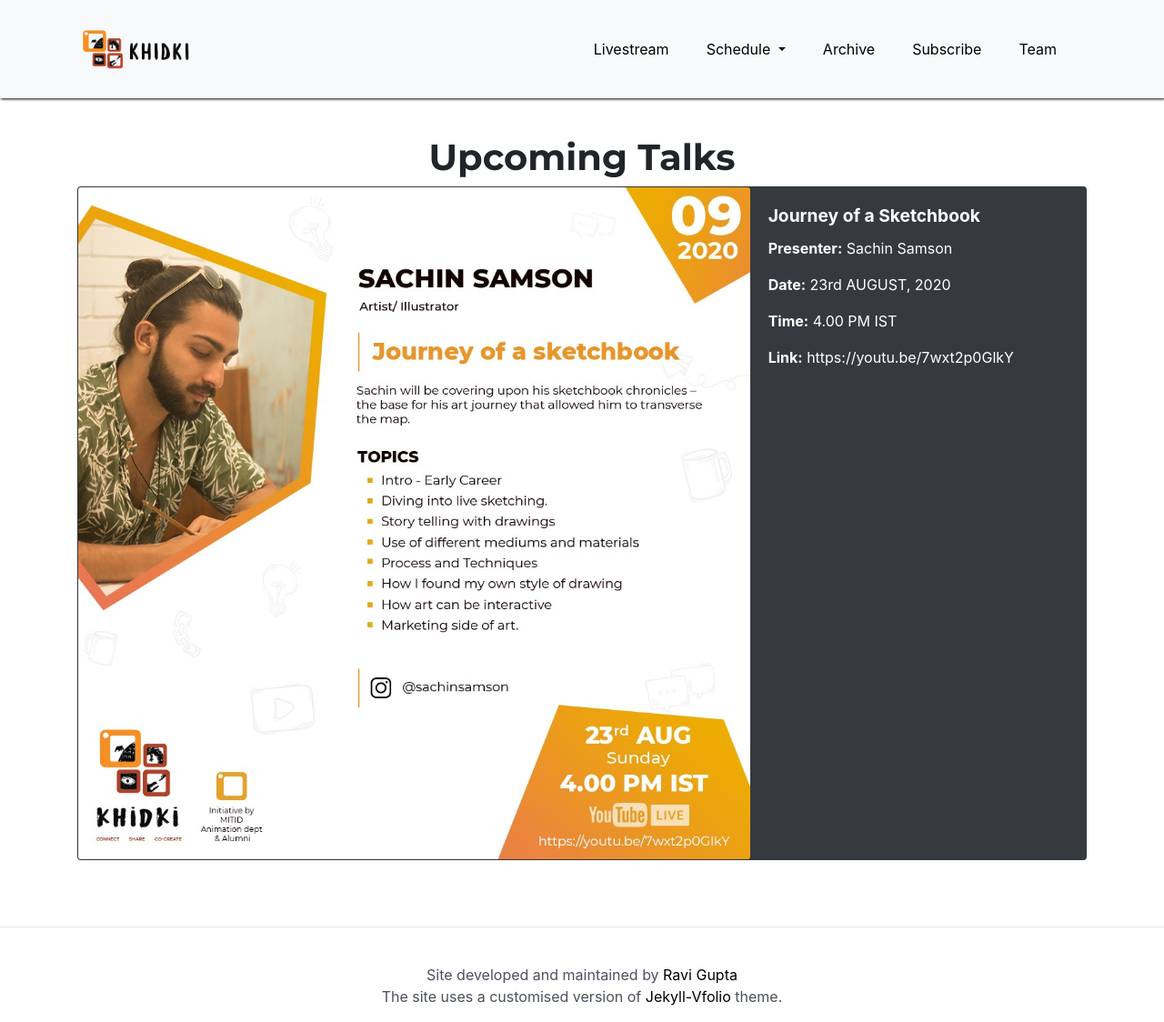
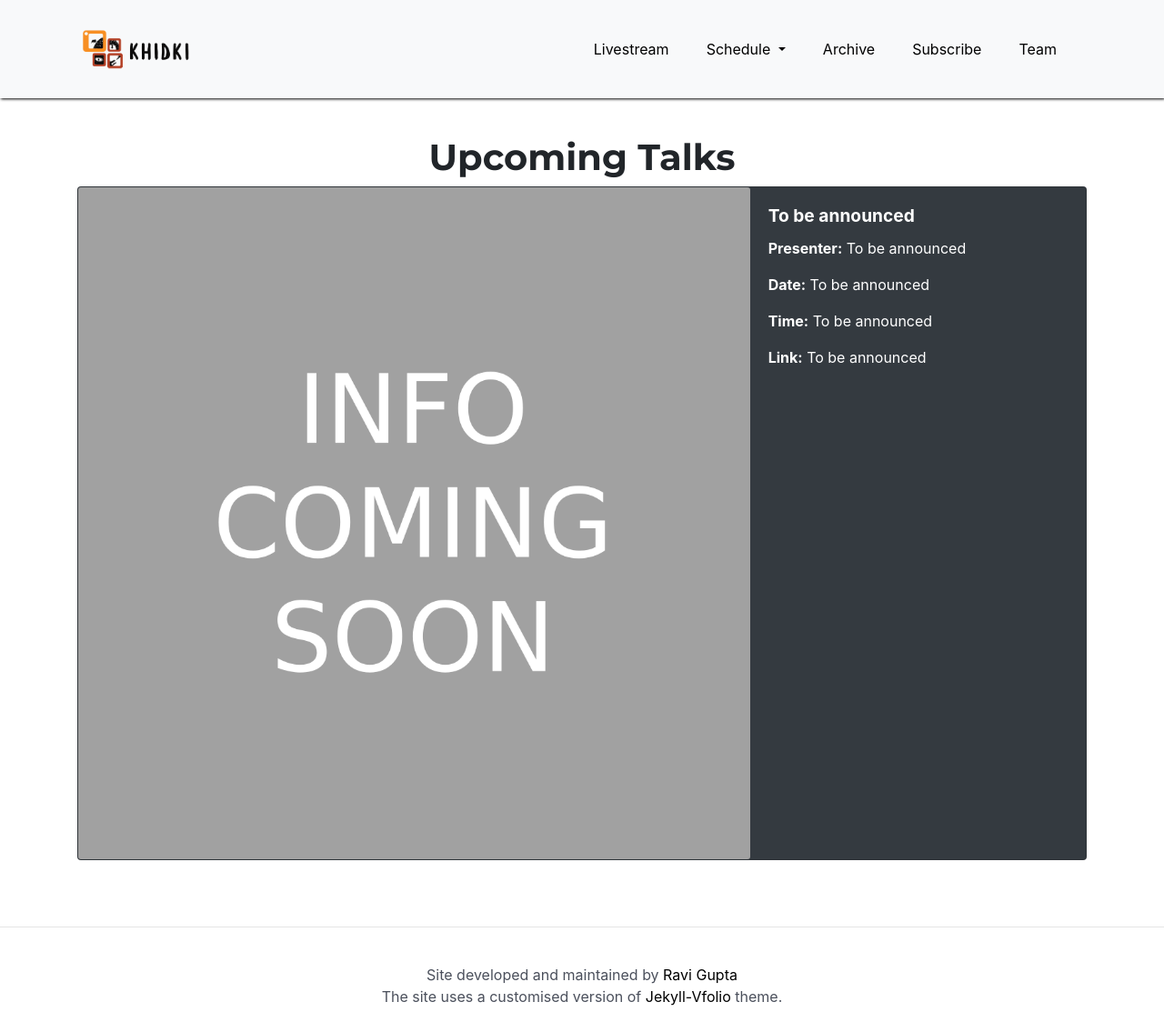
Before and after one commit to ravigupta-art/khidki-initiative, a Jekyll site: the page built from upcoming-talks.md, in a window 1280 px wide and 1124 px high. Shown: the whole window at 91% size. Built offline with Jekyll 4.4.1, drawn with Linux system fonts in a browser that asks for light colours; nearby versions of some CDN libraries.

```diff
--- a/_data/past-talks.yml
+++ b/_data/past-talks.yml
@@ -1,3 +1,9 @@
+- talk-title: "Journey of a Sketchbook"
+  presenter: Sachin Samson
+  date: 23rd AUGUST, 2020
+  time: 4.00 PM IST
+  link: https://youtu.be/7wxt2p0GlkY
+  talkPoster: KhidkiFlyer_SachinSamson.jpeg
 - talk-title: "Behind the Pictures and Working as a Freelance Illustrator"
   presenter: Sonal Gupta Vaswani
   date: 15th AUGUST, 2020
--- a/_data/upcoming-talks.yml
+++ b/_data/upcoming-talks.yml
@@ -1,6 +1,6 @@
-- talk-title: "Journey of a Sketchbook"
-  presenter: Sachin Samson
-  date: 23rd AUGUST, 2020
-  time: 4.00 PM IST
-  link: https://youtu.be/7wxt2p0GlkY
-  talkPoster: KhidkiFlyer_SachinSamson.jpeg
+- talk-title: To be announced
+  presenter: To be announced
+  date: To be announced
+  time: To be announced
+  link: To be announced
+  talkPoster: Placeholder_Talk.png
```
Also changed, not shown: _data/archived-videos.yml (+27 -0 lines).
